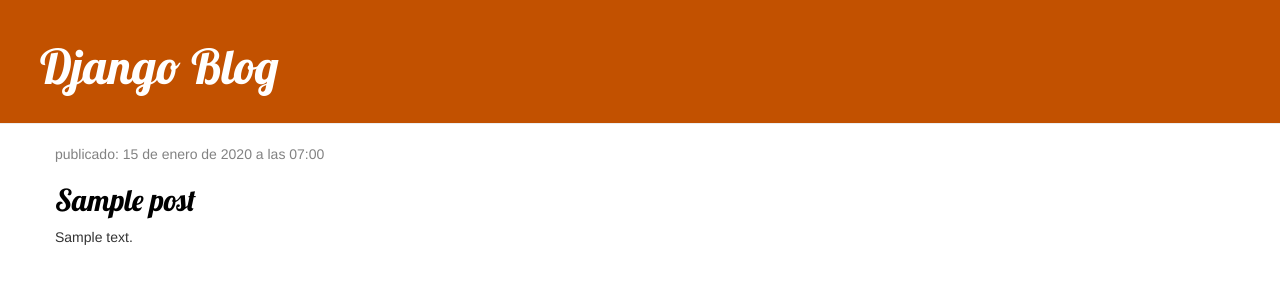
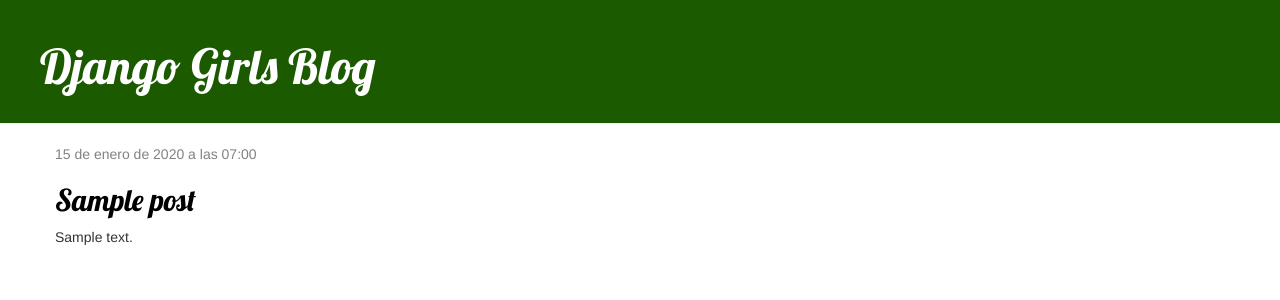
Before and after one commit to matizaidan/my-first-blog, a Django app: page / in a window 1280 px wide. Shown: the top 300 px of the page. Run offline with Django 4.2, Linux system fonts and the light colour scheme; tables that the repository leaves empty hold one stand-in row (values such as "Sample post"); some libraries are stand-ins or nearby versions.

Commit message:
Agregando vistas y plantillas para el detalle del post del blog asi como tambien css para el sitio.

```diff
--- a/blog/static/css/blog.css
+++ b/blog/static/css/blog.css
@@ -1,5 +1,5 @@
 .page-header {
-    background-color: #C25100;
+    background-color: #1c5a00;
     margin-top: 0;
     padding: 20px 20px 20px 40px;
 }
--- /dev/null
+++ b/blog/templates/blog/base.html
@@ -0,0 +1,24 @@
+{% load static %}
+<html>
+    <head>
+        <title>Django Girls blog</title>
+        <link rel="stylesheet" href="//maxcdn.bootstrapcdn.com/bootstrap/3.2.0/css/bootstrap.min.css">
+        <link rel="stylesheet" href="//maxcdn.bootstrapcdn.com/bootstrap/3.2.0/css/bootstrap-theme.min.css">
+        <link href='//fonts.googleapis.com/css?family=Lobster&subset=latin,latin-ext' rel='stylesheet' type='text/css'>
+        <link rel="stylesheet" href="{% static 'css/blog.css' %}">
+    </head>
+    <body>
+        <div class="page-header">
+            <h1><a href="/">Django Girls Blog</a></h1>
+        </div>
+        <div class="content container">
+            <div class="row">
+                <div class="col-md-8">
+                {% block content %}
+                {% endblock %}
+                </div>
+            </div>
+        </div>
+    </body>
+
+</html>
--- a/blog/templates/blog/post_list.html
+++ b/blog/templates/blog/post_list.html
@@ -1,33 +1,12 @@
-{% load static %}
-<html>
-    <head>
+{% extends 'blog/base.html' %}
 
-
-        <link rel="stylesheet" href="//maxcdn.bootstrapcdn.com/bootstrap/3.2.0/css/bootstrap.min.css">
-        <link rel="stylesheet" href="//maxcdn.bootstrapcdn.com/bootstrap/3.2.0/css/bootstrap-theme.min.css">
-        <link rel="stylesheet" href="{% static 'css/blog.css' %}">
-        <link href="//fonts.googleapis.com/css?family=Lobster&subset=latin,latin-ext" rel="stylesheet" type="text/css">
-    </head>
-    <body>
-        <div class="page-header">
-            <h1><a href="/">Django Blog</a></h1>
+{% block content %}
+    {% for post in posts %}
+        <div class="post">
+            <div class="date">
+                {{ post.published_date }}
+            </div>
+            <h2><a href="{% url 'post_detail' pk=post.pk %}">{{ post.title }}</a></h2>            <p>{{ post.text|linebreaksbr }}</p>
         </div>
-
-        <div class="content container">
-            <div class="row">
-                <div class="col-md-8">
-                    {% for post in posts %}
-                        <div class="post">
-                            <div class="date">
-                                <p>publicado: {{ post.published_date }}</p>
-                            </div>
-                            <h2><a href="">{{ post.title }}</a></h2>
-                            <p>{{ post.text|linebreaksbr }}</p>
-                        </div>
-                    {% endfor %}
-                </div>
-            </div>
-        </div>
-
-    </body>
-</html>
+    {% endfor %}
+{% endblock %}
--- a/blog/urls.py
+++ b/blog/urls.py
@@ -3,4 +3,5 @@
 
 urlpatterns = [
     path('', views.post_list, name='post_list'),
+    path('post/<int:pk>/', views.post_detail, name='post_detail'),
 ]
--- a/blog/views.py
+++ b/blog/views.py
@@ -1,7 +1,11 @@
-from django.shortcuts import render
+from django.shortcuts import render, get_object_or_404
 from django.utils import timezone
 from .models import Post
 
 def post_list(request):
     posts = Post.objects.filter(published_date__lte=timezone.now()).order_by('published_date')
     return render(request, 'blog/post_list.html', {'posts': posts})
+
+def post_detail(request, pk):
+    post = get_object_or_404(Post, pk=pk)
+    return render(request, 'blog/post_detail.html', {'post': post})
```
Also changed, not shown: blog/templates/blog/post_detail.html (added, +13 -0 lines).
